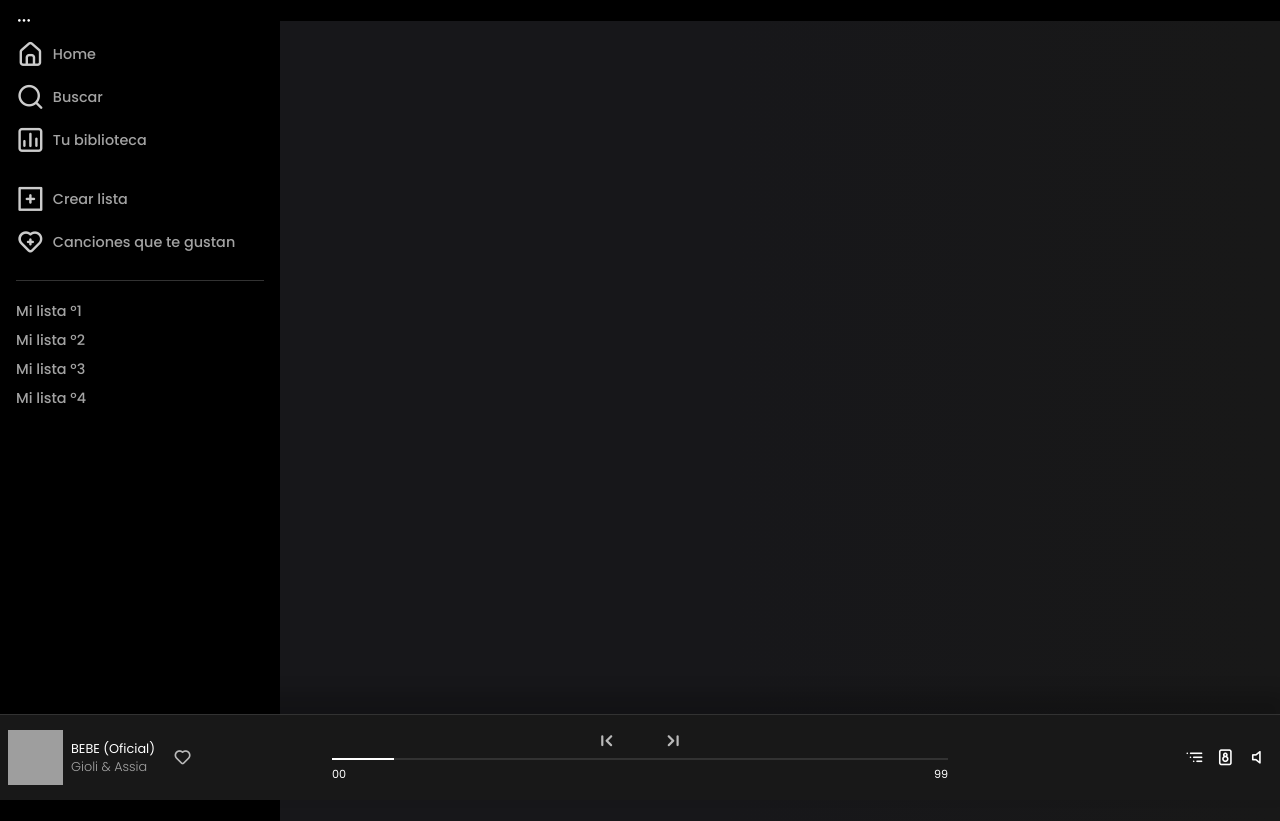
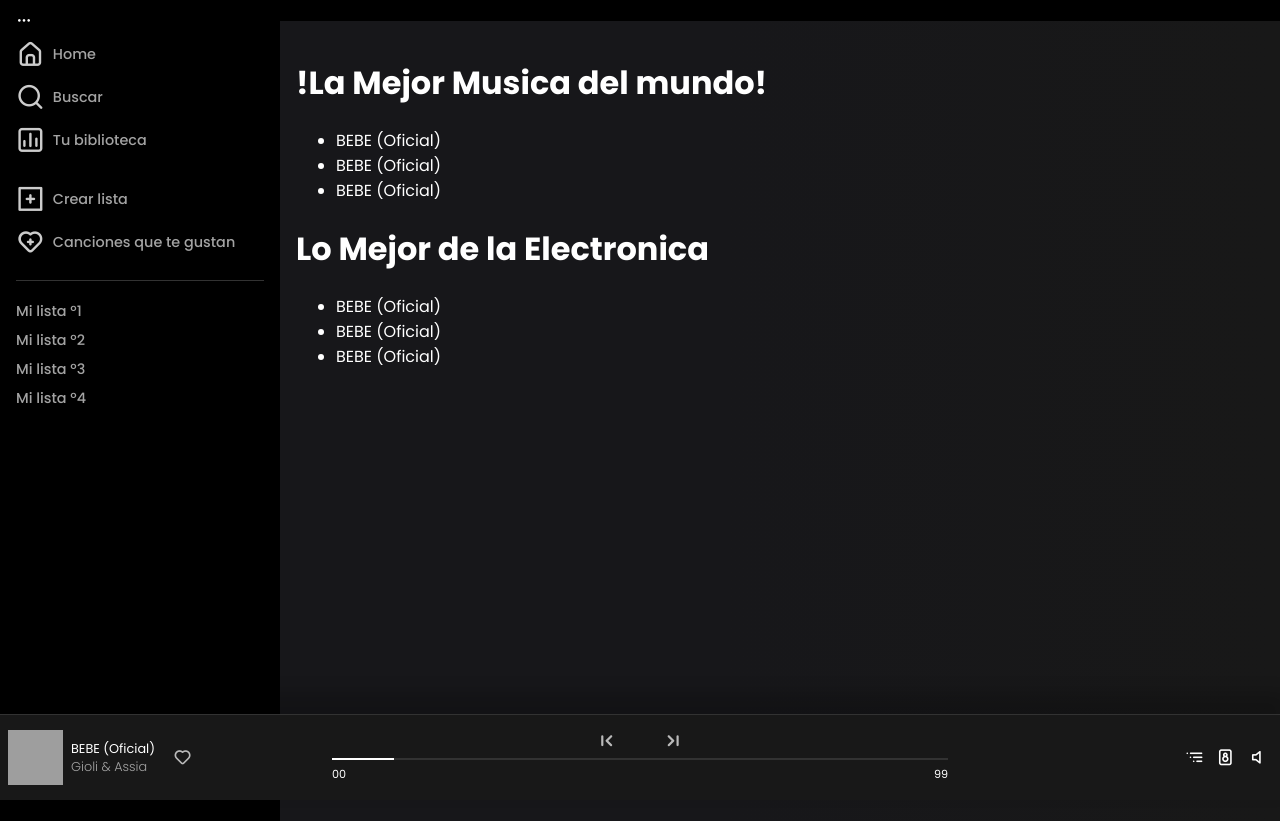
Before and after one commit to Stevebr10/spotify, an Angular app: page /tracks in a window 1280 px wide. Built offline with nearby package versions, Linux system fonts and the light colour scheme; grey boxes are pictures that could not be loaded.

Commit message:
Comunicacion entre componentes

```diff
--- a/src/app/modules/tracks/pages/tracks-page/tracks-page.component.css
+++ b/src/app/modules/tracks/pages/tracks-page/tracks-page.component.css
@@ -0,0 +1,3 @@
+.tracks-page{
+    padding: 1rem;
+}
--- a/src/app/modules/tracks/pages/tracks-page/tracks-page.component.html
+++ b/src/app/modules/tracks/pages/tracks-page/tracks-page.component.html
@@ -1 +1,8 @@
-<p>tracks-page works!</p>
+<div class="tracks-page">
+    <!--Section Top (small)-->
+    <app-section-generic [dataTracks]="mockTracksList" [mode]="'small'" [title]="'!La Mejor Musica del mundo!'" ></app-section-generic>
+
+    <!--Section Medium (Big)-->
+    <app-section-generic [dataTracks]="mockTracksList" [mode]="'big'" [title]="'Lo Mejor de la Electronica'" ></app-section-generic>
+
+</div>
--- a/src/app/modules/tracks/pages/tracks-page/tracks-page.component.ts
+++ b/src/app/modules/tracks/pages/tracks-page/tracks-page.component.ts
@@ -1,11 +1,32 @@
-import { Component } from '@angular/core';
+import { Component, OnInit } from '@angular/core';
+import { CommonModule } from '@angular/common';  // Importa CommonModule
+import { SectionGenericComponent } from '@shared/components/section-generic/section-generic.component';
+import { RouterModule } from '@angular/router';
 
 @Component({
   selector: 'app-tracks-page',
-  imports: [],
+  standalone: true, // Asegúrate que esto esté presente
+  imports: [CommonModule, SectionGenericComponent, RouterModule ], // Agrega aquí otros componentes/directivas/pipes que necesites
   templateUrl: './tracks-page.component.html',
   styleUrl: './tracks-page.component.css'
 })
-export class TracksPageComponent {
+export class TracksPageComponent implements OnInit{
 
+  mockTracksList = [
+    {
+      name: 'BEBE (Oficial)'
+    },
+    {
+      name: 'BEBE (Oficial)'
+    },
+    {
+      name: 'BEBE (Oficial)'
+    }
+  ]
+  constructor(){
+
+  }
+  ngOnInit(): void {
+
+  }
 }
--- a/src/app/modules/tracks/tracks-routing.module.ts
+++ b/src/app/modules/tracks/tracks-routing.module.ts
@@ -6,7 +6,7 @@ const routes: Routes = [
   {
     path: '',
     component: TracksPageComponent,
-    outlet: 'child'
+    //outlet: 'child'
   }
 ];
 
--- /dev/null
+++ b/src/app/shared/components/card-player/card-player.component.html
@@ -0,0 +1 @@
+<p>card-player works!</p>
--- /dev/null
+++ b/src/app/shared/components/section-generic/section-generic.component.html
@@ -0,0 +1,12 @@
+<div class="section--generic">
+    <h1 class="section--generic__title">{{title}}</h1>
+
+    <div class="section--generic__player--zone">
+        <ul class="player--list" [ngClass]="{'card-small':mode === 'small','card-big':mode === 'big'}">
+            <li *ngFor="let player of dataTracks">
+                <!-- <app-card-player [track]="track" [mode]="mode"></app-card-player> -->
+                 {{player.name}}
+            </li>
+        </ul>
+    </div>
+</div>
--- /dev/null
+++ b/src/app/shared/components/section-generic/section-generic.component.ts
@@ -0,0 +1,22 @@
+import { Component, Input, OnInit } from '@angular/core';
+import { CommonModule } from '@angular/common'; // Añade esta línea
+
+@Component({
+  selector: 'app-section-generic',
+  standalone: true, // Asegúrate que esto esté presente
+  imports: [CommonModule], // Agrega aquí otros componentes/directivas/pipes que necesites
+  templateUrl: './section-generic.component.html',
+  styleUrl: './section-generic.component.css'
+})
+export class SectionGenericComponent implements OnInit {
+
+  @Input() title: string = ''
+  @Input() mode: 'small' | 'big' = 'big'
+  @Input() dataTracks: Array<any>=[]
+
+  constructor(){}
+
+  ngOnInit(): void {
+
+  }
+}
```
Also changed, not shown: src/app/modules/tracks/tracks.module.ts (+14 -1 lines), src/app/shared/components/card-player/card-player.component.ts (added, +11 -0 lines), src/app/shared/shared.module.ts (+8 -2 lines), src/app/shared/components/card-player/card-player.component.css (added), src/app/shared/components/section-generic/section-generic.component.css (added), 2 other files (tests, documents, lock files or other folders).
